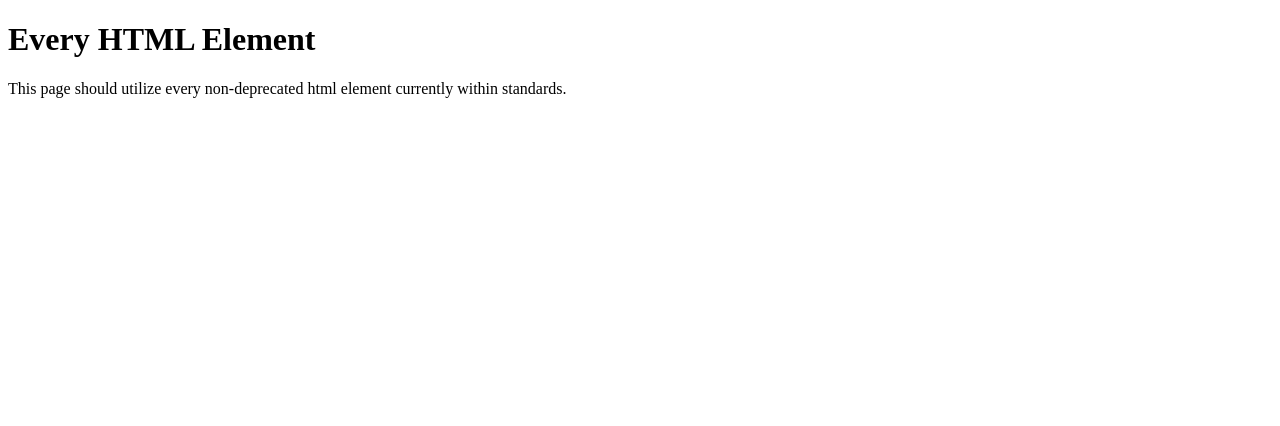
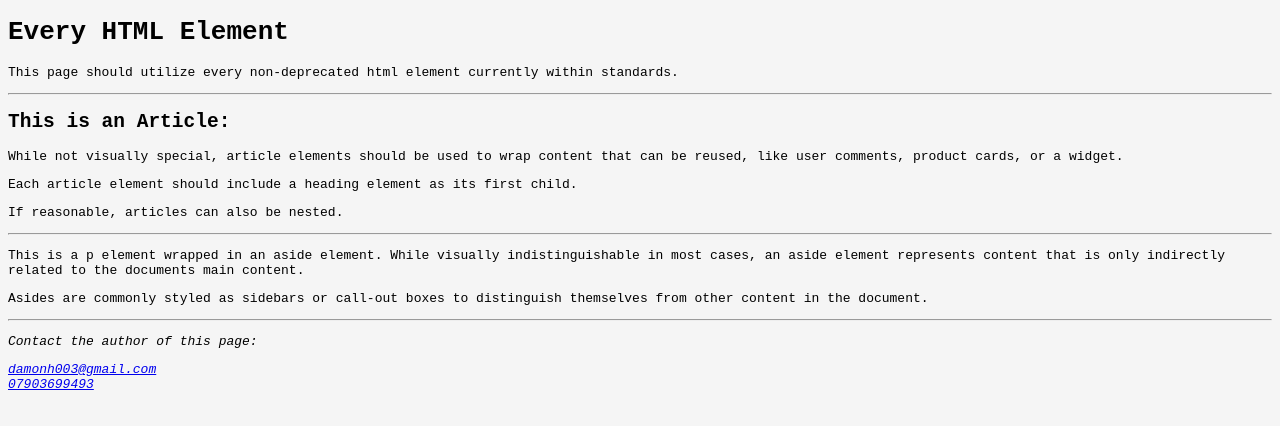
Before and after one commit to DamonHolden/every-html-element, a plain HTML site: page index.html in a window 1280 px wide. Drawn offline with Linux system fonts and the light colour scheme.

Commit message:
feat: add more elements and stylesheet

```diff
--- a/index.html
+++ b/index.html
@@ -1,16 +1,80 @@
 <!DOCTYPE html>
 <html lang="en">
   <head>
+    <base target="_blank" />
     <meta charset="UTF-8" />
     <meta http-equiv="X-UA-Compatible" content="IE=edge" />
     <meta name="viewport" content="width=device-width, initial-scale=1.0" />
-    <title>Document</title>
+    <title>Every HTML Element</title>
   </head>
   <body>
+    <link rel="stylesheet" href="styles.css" />
+    <style>
+      body {
+        background-color: whitesmoke;
+      }
+    </style>
     <h1>Every HTML Element</h1>
     <p>
       This page should utilize every non-deprecated html element currently
       within standards.
     </p>
+    <hr />
+    <article>
+      <h2>This is an Article:</h2>
+      <p>
+        While not visually special, article elements should be used to wrap
+        content that can be reused, like user comments, product cards, or a
+        widget.
+      </p>
+      <p>
+        Each article element should include a heading element as its first
+        child.
+      </p>
+      <p>If reasonable, articles can also be nested.</p>
+    </article>
+    <hr />
+    <aside>
+      <p>
+        This is a p element wrapped in an aside element. While visually
+        indistinguishable in most cases, an aside element represents content
+        that is only indirectly related to the documents main content.
+      </p>
+      <p>
+        Asides are commonly styled as sidebars or call-out boxes to distinguish
+        themselves from other content in the document.
+      </p>
+    </aside>
+    <hr />
+    <address>
+      <p>Contact the author of this page:</p>
+      <a href="mailto:damonh003@gmail.com">damonh003@gmail.com</a><br />
+      <a href="tel:07903699493">07903699493</a>
+    </address>
+
+    <!-- testing script -->
+    <script>
+      const elements = [
+        'html',
+        'base',
+        'head',
+        'link',
+        'meta',
+        'style',
+        'title',
+        'body',
+        'address',
+        'article',
+        'aside',
+      ];
+
+      for (element of elements) {
+        console.log(
+          `${element} elements: ${
+            document.getElementsByTagName(element).length
+          }`
+        );
+      }
+    </script>
   </body>
 </html>
--- /dev/null
+++ b/styles.css
@@ -0,0 +1,3 @@
+* {
+  font-family: monospace;
+}
```
